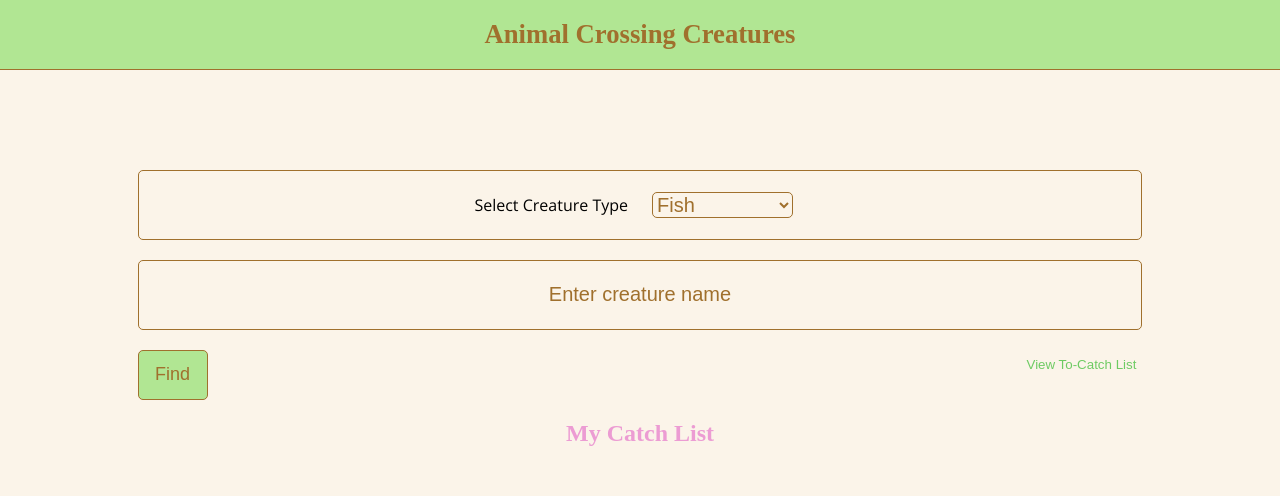
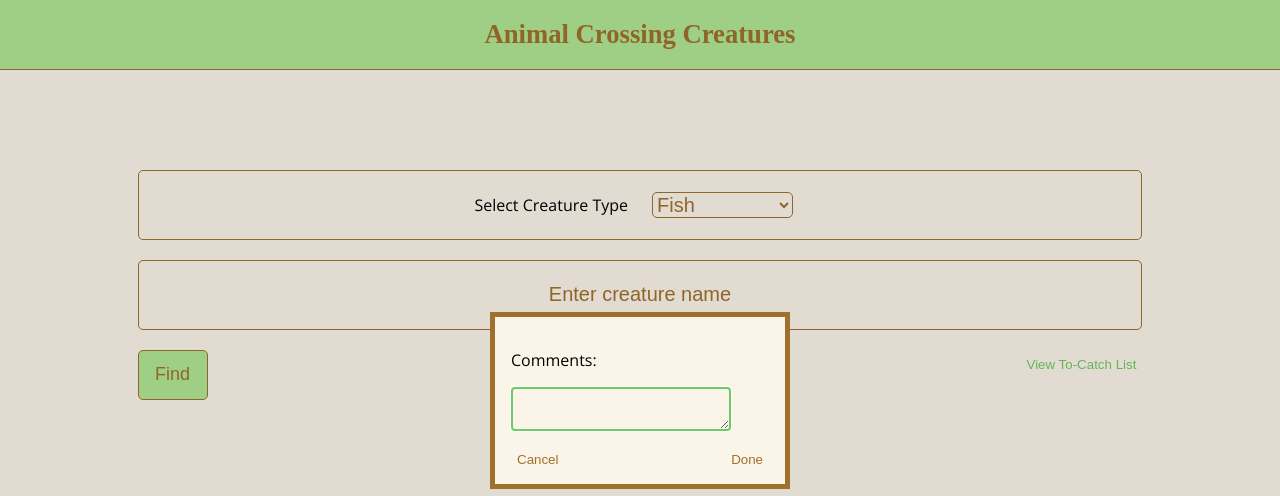
Before and after one commit to yunx2/ajax-project, a website: page index.html in a window 1280 px wide. Shown: the top 496 px of the page. Drawn offline with nearby package versions, Linux system fonts and the light colour scheme; a web font is replaced by a local one.

Commit message:
add html and styling for edit modal

```diff
--- a/css/styles.css
+++ b/css/styles.css
@@ -212,7 +212,7 @@
   justify-content: space-between;
 }
 
-.find-buttons {
+.buttons {
   display: flex;
   justify-content: space-between;
   align-items: center;
@@ -248,5 +248,29 @@
   width: 15px;
   height: 15px;
   border-radius: 4px;
-  background: #a0702d;
+  /* background: #a0702d; */
 }
+
+.modal {
+  width: 300px;
+  border: 5px solid #a0702d;
+  background-color: #fbf4e9;
+}
+
+.comment-text {
+  font-family: 'Open Sans', sans-serif;
+  border: 2px solid #a0702d;;
+  background-color: #fbf4e9;
+  margin-bottom: 15px;
+  width: 220px;
+}
+
+.comment-text:focus {
+  outline-color: #6ECB63;
+}
+
+.btn-edit {
+  border: none;
+  background-color: #fbf4e9;
+  color: #a0702d;
+}
--- a/index.html
+++ b/index.html
@@ -46,7 +46,7 @@
           <div class="">
             <input name="text-input" class="find-input beige-bg" type="text" placeholder="Enter creature name">
           </div>
-          <div class="find-buttons"><button id="find" class="btn" type="button">Find</button>
+          <div class="buttons"><button id="find" class="btn" type="button">Find</button>
             <button id="btn-catch" type="button">View To-Catch List</button></div>
         </form>
       </div>
@@ -66,11 +66,15 @@
         </div>
       </div>
     </div>
-    <dialog>
-      <p id="confirm"></p>
-      <div class="delete-buttons">
-        <button id="btn-delete">Remove</button>
-        <button id="btn-undo">Undo</button>
+    <dialog class="modal" id="edit-view">
+      <!-- <h1 id="edited-creature"></h1> -->
+      <label>
+        <p id="">Comments:</p>
+        <textarea class="comment-text"></textarea>
+      </label>
+      <div class="buttons">
+        <button class="btn-edit" type="button" id="btn-cancel">Cancel</button>
+        <button class="btn-edit" type="button" id="btn-done">Done</button>
       </div>
     </dialog>
     <!-- result view -->
--- a/js/data.js
+++ b/js/data.js
@@ -9,6 +9,8 @@
   nextId: 1,
   // editing: null
 };
+
+const $editModal = document.getElementById('edit-view');
 
 function createCatchItem(entry) {
   const $li = document.createElement('li');
@@ -38,10 +40,7 @@
 
   const $rightCol = document.createElement('div');
   const $check = document.createElement('input');
-  // $check.className = 'check';
   $check.setAttribute('type', 'checkbox');
-  // $check.setAttribute('name', 'itemId');
-  // $check.setAttribute('value', 'itemId');
   $check.id = entry.id;
   const $caught = document.createElement('span');
   $caught.className = 'caught-check';
@@ -73,7 +72,7 @@
 const $catchList = document.getElementById('catch-entries'); // the ul element that list items get appended to
 function setCatchList() {
   // remove any items that are already set
-    $catchList.innerHTML = '';
+  $catchList.innerHTML = '';
   if (data.catchList.length === 0) {
     // create $message element and append to $catchlist
     const $message = document.createElement('p');
@@ -95,11 +94,11 @@
 const viewsList = document.querySelectorAll('[data-view]');
 
 function changeView(view) {
-  // console.log('viewsList', viewsList)
   data.view = view;
   if (data.view === 'list') {
     setCatchList();
   }
+  // hide all other views
   for (let i = 0; i < viewsList.length; i++) {
     const $view = viewsList[i];
     if ($view.getAttribute('data-view') === data.view) {
@@ -117,12 +116,14 @@
     data = JSON.parse(dataJSON);
     changeView('find');
   }
+  $editModal.showModal();
 });
 
-window.addEventListener('beforeunload', ()=> {
+window.addEventListener('beforeunload', () => {
   data.creature = null;
   data.type = null;
   data.view = 'find';
+  data.editing = null;
   const dataJSON = JSON.stringify(data);
   localStorage.setItem('dataJSON', dataJSON);
 });
--- a/js/main.js
+++ b/js/main.js
@@ -32,7 +32,7 @@
   // $toDelete.classList.add('hidden');
   // const $confirm = document.getElementById('confirm');
   // $confirmDelete.showModal();
-  console.log('$toDelete:', $toDelete);
+  // console.log('$toDelete:', $toDelete);
 }
 
 $catchList.addEventListener('input', e => handleCheck(e));
```
